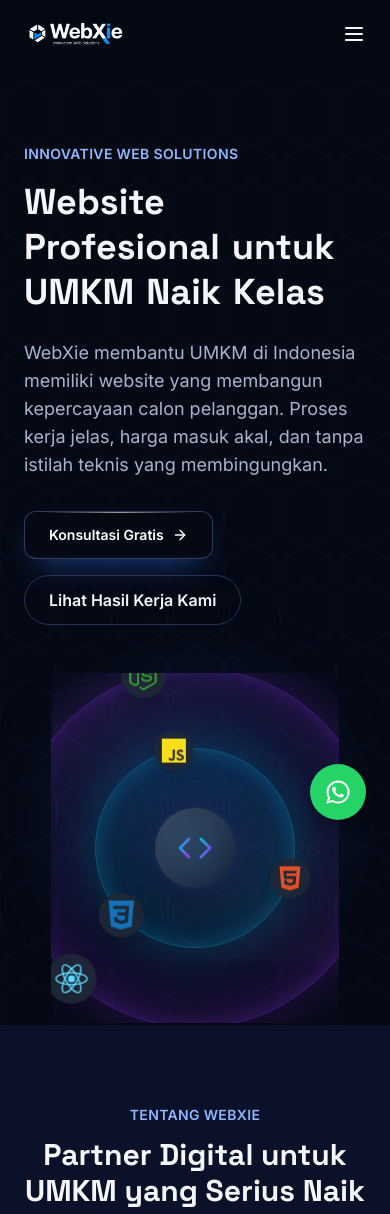
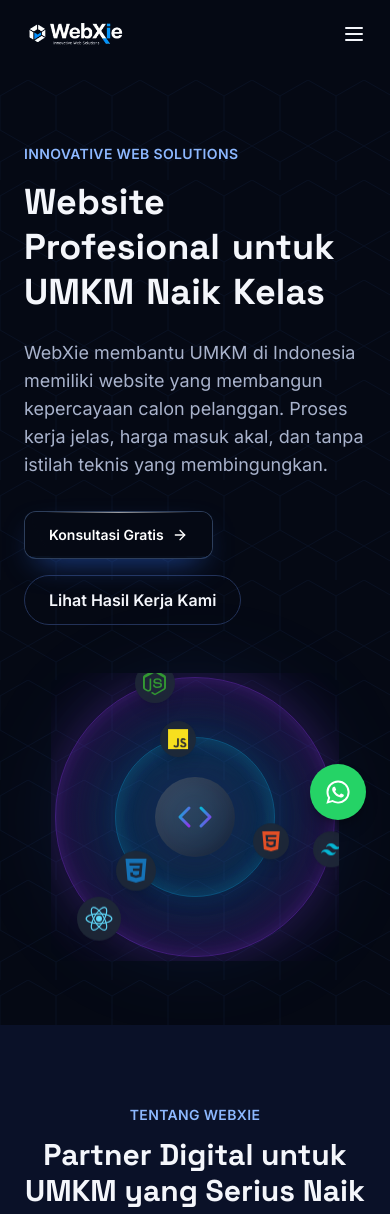
Before and after one commit to afifahhadie/WebXie, a Next.js app: page / in a window 390 px wide. Shown: the top 1214 px of the page. Built offline with nearby package versions, Linux system fonts and the light colour scheme.

Commit message:
fix: responsive orbiting skills animation - remove container background, adjust orbit sizes

```diff
--- a/components/ui/orbiting-skills.tsx
+++ b/components/ui/orbiting-skills.tsx
@@ -97,8 +97,8 @@ SkillIcon.displayName = 'SkillIcon';
 const skillsConfig: SkillConfig[] = [
   {
     id: 'html',
-    orbitRadius: 100,
-    size: 40,
+    orbitRadius: 80,
+    size: 36,
     speed: 1,
     iconType: 'html',
     phaseShift: 0,
@@ -107,8 +107,8 @@ const skillsConfig: SkillConfig[] = [
   },
   {
     id: 'css',
-    orbitRadius: 100,
-    size: 45,
+    orbitRadius: 80,
+    size: 40,
     speed: 1,
     iconType: 'css',
     phaseShift: (2 * Math.PI) / 3,
@@ -117,8 +117,8 @@ const skillsConfig: SkillConfig[] = [
   },
   {
     id: 'javascript',
-    orbitRadius: 100,
-    size: 40,
+    orbitRadius: 80,
+    size: 36,
     speed: 1,
     iconType: 'javascript',
     phaseShift: (4 * Math.PI) / 3,
@@ -127,8 +127,8 @@ const skillsConfig: SkillConfig[] = [
   },
   {
     id: 'react',
-    orbitRadius: 180,
-    size: 50,
+    orbitRadius: 140,
+    size: 44,
     speed: -0.6,
     iconType: 'react',
     phaseShift: 0,
@@ -137,8 +137,8 @@ const skillsConfig: SkillConfig[] = [
   },
   {
     id: 'node',
-    orbitRadius: 180,
-    size: 45,
+    orbitRadius: 140,
+    size: 40,
     speed: -0.6,
     iconType: 'node',
     phaseShift: (2 * Math.PI) / 3,
@@ -147,8 +147,8 @@ const skillsConfig: SkillConfig[] = [
   },
   {
     id: 'tailwind',
-    orbitRadius: 180,
-    size: 40,
+    orbitRadius: 140,
+    size: 36,
     speed: -0.6,
     iconType: 'tailwind',
     phaseShift: (4 * Math.PI) / 3,
@@ -271,24 +271,22 @@ export default function OrbitingSkills() {
   }, [isPaused]);
 
   const orbitConfigs: Array<{ radius: number; glowColor: GlowColor; delay: number }> = [
-    { radius: 100, glowColor: 'cyan', delay: 0 },
-    { radius: 180, glowColor: 'purple', delay: 1.5 }
+    { radius: 80, glowColor: 'cyan', delay: 0 },
+    { radius: 140, glowColor: 'purple', delay: 1.5 }
   ];
 
   return (
-    <main className="w-full flex items-center justify-center overflow-hidden">
-      <div className="absolute inset-0 opacity-10">
-        <div
-          className="absolute inset-0"
-          style={{
-            backgroundImage: `radial-gradient(circle at 25% 25%, #374151 0%, transparent 50%),
-                             radial-gradient(circle at 75% 75%, #4B5563 0%, transparent 50%)`,
-          }}
-        />
-      </div>
-
+    <div className="w-full h-full flex items-center justify-center overflow-hidden">
       <div
-        className="relative w-[calc(100vw-40px)] h-[calc(100vw-40px)] md:w-[450px] md:h-[450px] flex items-center justify-center"
+        className="relative flex items-center justify-center"
+        style={{
+          width: '100%',
+          height: '100%',
+          maxWidth: '450px',
+          maxHeight: '450px',
+          aspectRatio: '1',
+          margin: '0 auto',
+        }}
         onMouseEnter={() => setIsPaused(true)}
         onMouseLeave={() => setIsPaused(false)}
       >
@@ -330,6 +328,6 @@ export default function OrbitingSkills() {
           );
         })}
       </div>
-    </main>
+    </div>
   );
 }
```
